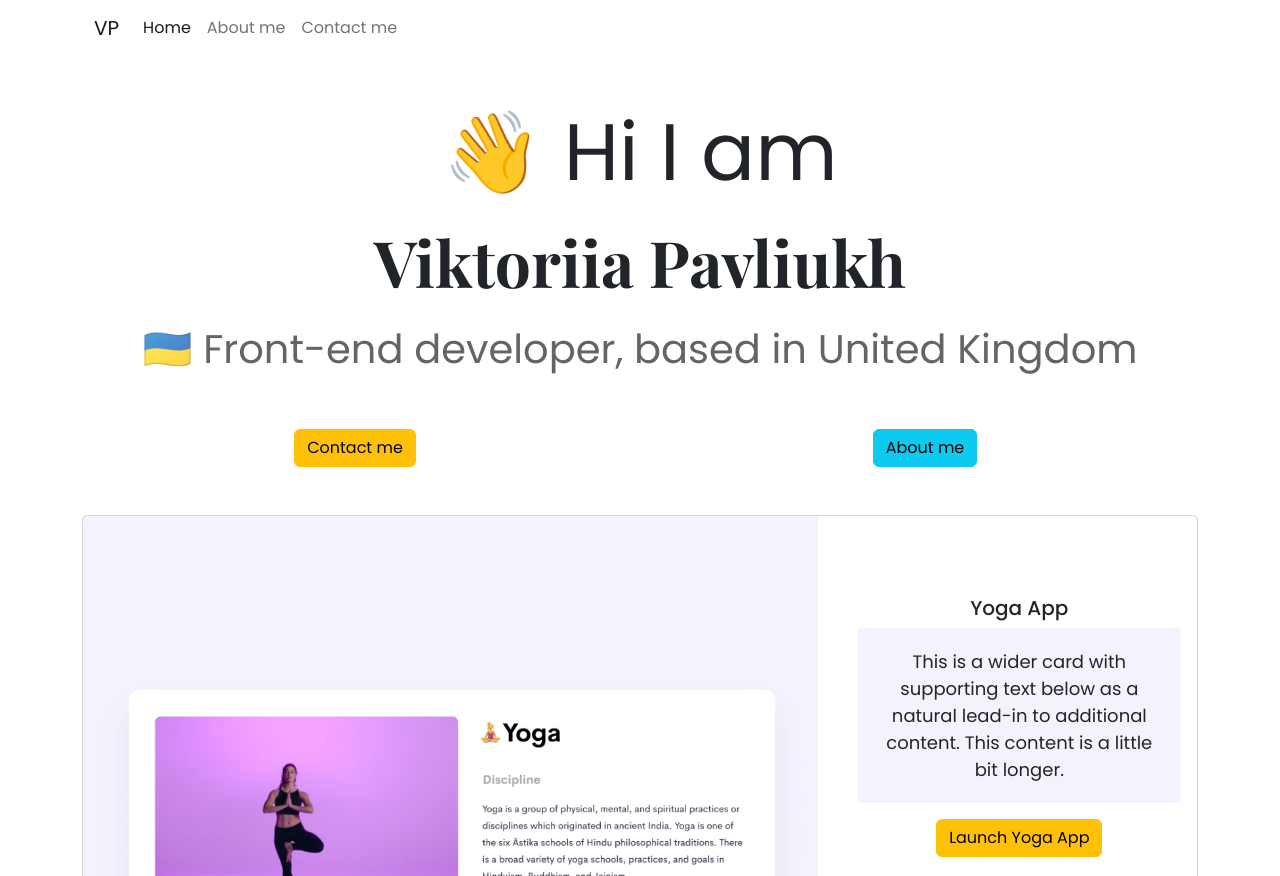
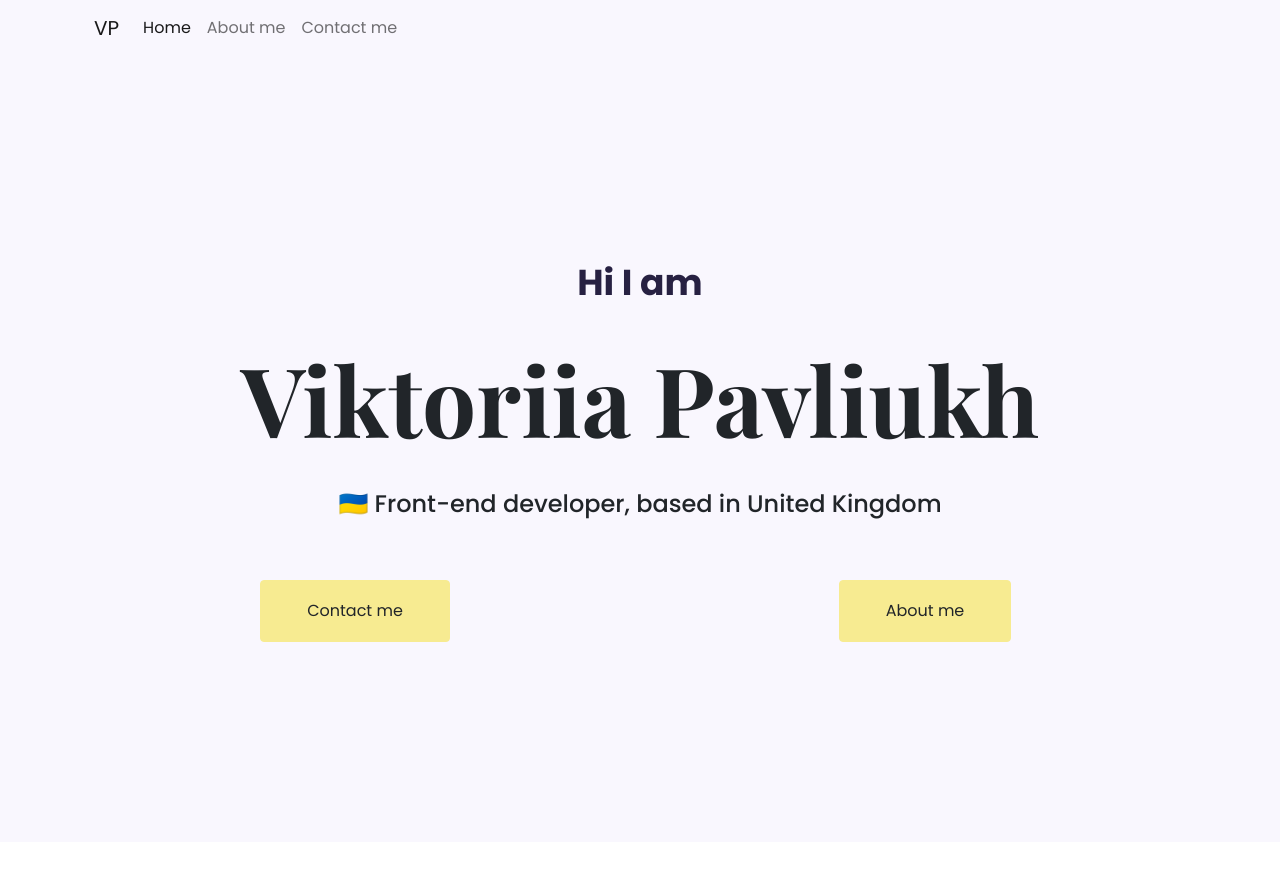
Before and after one commit to ViktoriiaPavliukh/portfolio, a website: page index.html in a window 1280 px wide. Shown: the top 876 px of the page. Drawn offline with nearby package versions, Linux system fonts and the light colour scheme.

Commit message:
Added style changes

```diff
--- a/index.html
+++ b/index.html
@@ -10,6 +10,12 @@
     />
     <title>Front End Developer Viktoriia Pavliukh</title>
     <link rel="stylesheet" href="styles/style.css" />
+    <link rel="preconnect" href="https://fonts.googleapis.com" />
+    <link rel="preconnect" href="https://fonts.gstatic.com" crossorigin />
+    <link
+      href="https://fonts.googleapis.com/css2?family=Playfair+Display:wght@700&family=Poppins:wght@400;500;700&display=swap"
+      rel="stylesheet"
+    />
     <link
       href="https://cdn.jsdelivr.net/npm/bootstrap@5.2.0-beta1/dist/css/bootstrap.min.css"
       rel="stylesheet"
@@ -21,15 +27,10 @@
       integrity="sha384-pprn3073KE6tl6bjs2QrFaJGz5/SUsLqktiwsUTF55Jfv3qYSDhgCecCxMW52nD2"
       crossorigin="anonymous"
     ></script>
-    <link rel="preconnect" href="https://fonts.googleapis.com" />
-    <link rel="preconnect" href="https://fonts.gstatic.com" crossorigin />
-    <link
-      href="https://fonts.googleapis.com/css2?family=Playfair+Display:wght@700&family=Poppins:wght@400;500;700&display=swap"
-      rel="stylesheet"
-    />
   </head>
   <body>
-    <div class="container mb-5">
+    <header class="header">
+      <div class="container">
         <nav class="navbar navbar-fixed-top navbar-expand-lg bg-body-tertiary">
           <div class="container-fluid">
             <a class="navbar-brand" href="#" title="Homepage">VP</a>
@@ -53,7 +54,9 @@
                   title="Homepage"
                   >Home</a
                 >
-              <a class="nav-link" href="./about.html" title="About">About me</a>
+                <a class="nav-link" href="./about.html" title="About"
+                  >About me</a
+                >
                 <a class="nav-link" href="about.html#contact" title="Contact"
                   >Contact me</a
                 >
@@ -63,27 +66,30 @@
         </nav>
         <div class="container">
           <div class="row text-center">
-          <h2 class="col-12 display-1 pt-5 mb-4">👋 Hi I am</h2>
-          <h1 class="col-12 display-3">Viktoriia Pavliukh</h1>
-          <h3 class="col-12 display-6 pt-3">
+            <h2 class="col-12">Hi I am</h2>
+            <h1 class="col-12 pt-3">Viktoriia Pavliukh</h1>
+            <h3 class="col-12 pt-3">
               🇺🇦 Front-end developer, based in United Kingdom
             </h3>
           </div>
         </div>
-      <div class="row text-center pt-5">
+        <div class="row text-center">
           <div class="col-6">
-          <button type="button" class="btn btn-warning">
-            <a href="about.html#contact" class="nav-link" title="Contact"
+            <a
+              href="about.html#contact"
+              class="btn btn-branding"
+              title="Contact"
               >Contact me</a
             >
-          </button>
           </div>
           <div class="col-6">
-          <button type="button" class="btn btn-info">
-            <a href="about.html" class="nav-link" title="About">About me</a>
-          </button>
+            <a href="about.html" class="btn btn-branding" title="About"
+              >About me</a
+            >
           </div>
         </div>
+      </div>
+    </header>
     <div class="card mt-5" style="max-width: 100%">
       <div class="row">
         <div class="col-md-8">
@@ -156,6 +162,5 @@
         </div>
       </div>
     </div>
-    </div>
   </body>
 </html>
--- a/styles/style.css
+++ b/styles/style.css
@@ -1,11 +1,16 @@
 :root {
-  --primary-color: #6c63ff;
+  --primary-color: #f7eb91;
   --secondary-color: #f5f2fe;
+  --background-color: #f9f7fe;
   --box-shadow: 0 5px 10px rgba(0, 0, 0, 0.3);
 }
 
 body {
   margin: 0 auto;
+}
+
+header {
+  background-color: var(--background-color);
 }
 
 nav {
@@ -25,22 +30,27 @@ h3 {
   margin: 0;
 }
 
-h1 {
+.header h1 {
   font-size: 96px;
+  line-height: 128px;
   font-family: "Playfair Display", serif;
 }
 
-h2 {
-  font-size: 48px;
+.header h2 {
+  font-size: 36px;
+  font-weight: bold;
+  color: #272142;
+  padding-top: 200px;
+  line-height: 54px;
 }
 
-h3 {
+.header h3 {
   font-size: 24px;
-  opacity: 0.7;
+  line-height: 36px;
 }
 
 p {
-  background: var(--secondary-color);
+  background: var(--background-color);
   padding: 20px;
   border-radius: 4px;
   font-size: 18px;
@@ -99,3 +109,14 @@ p {
   text-decoration: none;
   color: black;
 }
+.btn.btn-branding {
+  background-color: var(--primary-color);
+  border: 1px solid var(--primary-color);
+  margin: 50px 0 200px;
+  padding: 18px 46px;
+  border-radius: 4px;
+}
+
+.btn.btn-branding:hover {
+  border: 1px solid #afc3e3;
+}
```
Also changed, not shown: about.html (+8 -6 lines). Lines whose indentation alone changed are shown as unchanged.
